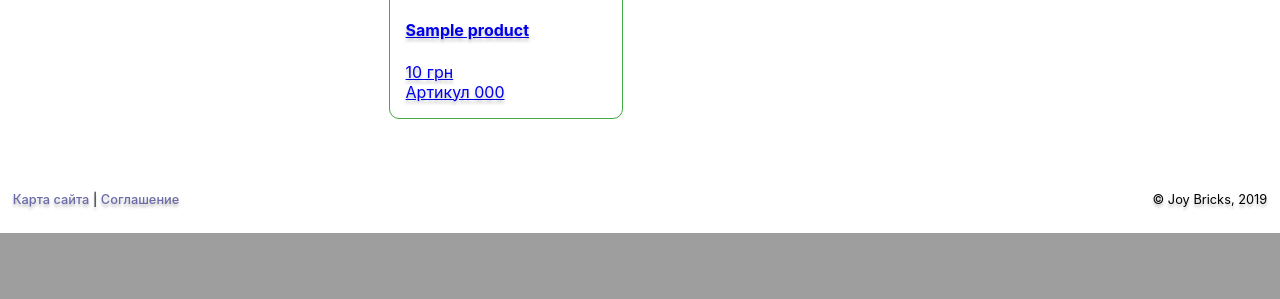
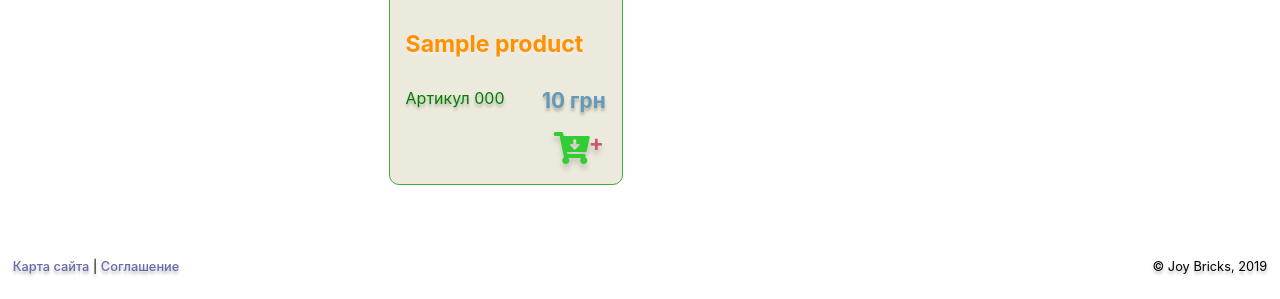
Before and after one commit to Konstantin-Sharohin/joy-bricks, a PHP site: page /joy-bricks/ in a window 1280 px wide. Shown: the part 849-1148 px from the top of the page. Before the commit the page ends 1082 px from the top, so only its background shows below. Run offline with PHP 8.4, Linux system fonts and the light colour scheme; tables that the repository leaves empty or names only in its code hold one stand-in row (values such as "Sample post").

Commit message:
Added cart icon counter

```diff
--- a/contacts.php
+++ b/contacts.php
@@ -7,7 +7,7 @@ if(isset($_POST['send'])) {
 	$no_spam1 = $_POST['no_spam1'];
 	$no_spam2 = $_POST['no_spam2'];
 	$subject = 'Форма отправки сообщений';
-	$to = 'info@joy-bricks.co.ua';
+	$to = require CONTACT_EMAIL;
 	$headers = "From: kos@localhost\r\n";
 	$headers .= "MIME-Version: 1.0\r\n";
 	$headers .= "Content-type: text/html; charset=UTF-8\r\n";
@@ -52,8 +52,8 @@ echo 'Собщение отправлено';
 				<p><textarea name="reply-text" placeholder="Ваше сообщение" required></textarea></p>
 				<input name="no_spam1" type="text" style="display:none" value=""/>
 				<p>
-					<label for="hidden"><span class="number1">2</span> <span class="plus">+</span> <span class="number2">7</span> = </label>
-					<input name="no_spam2" id="hidden" type="text" placeholder="Введите результат" required/>
+					<label for="check"><div class="numbers"><img src="./images/check.jpg" width="150px" height="50px"></div></label>
+					<input name="no_spam2" id="check" type="text" placeholder="Введите результат" required/>
 				</p>
 				<p><button type="submit" name="send" class="send-reply">Отправить</button></p>
 			</form>
--- a/css/custom.css
+++ b/css/custom.css
@@ -2,6 +2,7 @@
   --texture-wood: url("../images/textures/wood.jpg");
   --grey: rgb(165, 139, 125);
   --grey-transparent: rgba(121, 128, 127, 0.205);
+  --items-number: "0";
 }
 
 * {
@@ -122,7 +123,7 @@ body {
   }
 }
 
-@media screen and (max-width: 480px) {
+@media screen and (max-width: 600px) {
 .navbar a.active:first-child {
   background-color: var(--grey);
 }
@@ -157,7 +158,7 @@ a span.nav-symbol {
 /* HEADER END */
 
 
-/* CART ICON START */
+/* HEADER CART ICON START */
 a.cart-icon {
   display: flex;
   flex-direction: column;
@@ -176,15 +177,15 @@ a.cart-icon span {
 a.cart-icon span::before {
   position: absolute;
   left: 35px;
-  content: counter(test);
-  color: pink;
+  content: attr(data-counter);
+  color: rgb(255, 165, 0);
   font-size: 0.5em;
 }
 
 a.cart-icon span:hover {
   color: rgb(255, 255, 255);
 }
-/* CART ICON END */
+/* HEADER CART ICON END */
 /* HEADER END */
 
 
@@ -232,10 +233,13 @@ a.cart-icon span:hover {
 }
 
 .catalog-item {
+  display: flex;
+  flex-direction: column;
   border: 1px solid rgb(66, 170, 66);
   border-radius: 10px;
   padding: 1rem;
   margin: 1rem;
+  background-color: rgb(235, 234, 220);
 }
 
 .catalog-item-image {
@@ -243,8 +247,30 @@ a.cart-icon span:hover {
   height: 200px;
 }
 
+.catalog-item-link {
+  text-decoration: none;
+}
+
+.catalog-item-name {
+  color: rgb(255, 145, 0);
+  font-size: 1.2em;
+  text-shadow: 0 3px 3px rgba(255, 255, 255, 0.25);
+}
+
+.catalog-item-price {
+  float: right;
+  color: rgb(101, 153, 184);
+  font-size: 1.3em;
+  font-weight: bold;
+}
+
+.catalog-item-code {
+  color: green;
+}
+
 .item-image {
   width: 100%;
+  height: 100%;
 }
 
 .categories ul li a,
@@ -265,11 +291,11 @@ a.cart-icon span:hover {
   padding: 1em;
   margin: 0;
   font-weight: bold;
-  text-decoration: underline;
+  text-decoration: none;
   color: rgb(252, 235, 83);
-  text-shadow: 0 3px 3px rgba(0, 0, 0, 0.25);
+  text-shadow: 0 3px 5px rgba(0, 0, 0, 0.5);
   text-transform: uppercase;
-  background-color: cadetblue;
+  background-color: rgb(204, 100, 149);
 }
 
 .success {
@@ -339,7 +365,7 @@ ul.list {
   font-weight: 400;
 }
 
-/* INDEX RETURN TOP START */
+/* INDEX RETURN-TOP START */
 .return-to-top-btn {
   display: none;
   position: fixed;
@@ -349,6 +375,7 @@ ul.list {
   border: none;
   outline: none;
   background-color: rgb(212, 214, 81);
+  box-shadow: 0 7px 7px rgba(0, 0, 0, 0.25);
   color: rgb(129, 114, 114);
   cursor: pointer;
   padding: 15px;
@@ -359,8 +386,37 @@ ul.list {
 .return-to-top-btn:hover {
   background-color: rgb(85, 85, 85);
   color: rgb(255, 255, 255);
+  transition-duration: 0.4s;
 }
-/* INDEX RETURN TOP END */
+/* INDEX RETURN-TOP END */
+
+/* ITEM CART ICON START */
+div.add-cart-icon {
+  margin: 1em 1em 0 auto;
+}
+
+div.add-cart-icon span {
+  font-size: 2rem;
+  font-weight: bold;
+  color: rgb(50, 205, 50);
+  text-shadow: 0 5px 5px rgba(88, 88, 88, 0.25);
+  position: relative;
+}
+
+div.add-cart-icon span::before {
+  position: absolute;
+  left: 35px;
+  content: "+";
+  color: rgb(199, 90, 109);
+  font-size: 0.7em;
+}
+
+div.add-cart-icon span:hover {
+  color: rgb(101, 203, 206);
+  cursor: pointer;
+  transition-duration: 0.4s;
+}
+/* ITEM CART ICON END */
 /* INDEX BODY END */
 
 /* LOGIN/FORGOT/REGISTRATION FORM START */
--- a/includes/config.inc.php
+++ b/includes/config.inc.php
@@ -29,7 +29,7 @@ function cust_error_handler($e_number, $e_message, $e_file, $e_line, $e_vars) {
 
 set_error_handler('cust_error_handler');
 
-function redirect_invalid_user($check = 'user_id', $destination = 'index.php', $protocol = 'http://') {
+/*function redirect_invalid_user($check = 'user_id', $destination = 'index.php', $protocol = 'http://') {
 	if (!headers_sent()) {
 		if (!isset($_SESSION[$check])) {
 			$url = $protocol . BASE_URL . $destination;
@@ -41,4 +41,4 @@ function redirect_invalid_user($check = 'user_id', $destination = 'index.php', $
 			trigger_error('У вас нет разрешений на доступ к этой странице. Авторизируйтесь и попробуйте еще раз.');
 			include_once('includes\footer.html');
 			}
-}
+}*/
--- a/includes/footer.html
+++ b/includes/footer.html
@@ -4,5 +4,6 @@
 </footer>
 <script src="js/nav-toggle.js"></script>
 <script src="js/return-top-btn.js"></script>
+<script src="js/add-to-cart.js"></script>
 </body>
 </html>
--- a/includes/header.html
+++ b/includes/header.html
@@ -88,7 +88,7 @@
 			<i class="fas fa-angle-down"></i>
 		</a>
 		<a href="cart.php" class="cart-icon">
-			<span class="cart-symbol">
+			<span class="cart-symbol" data-counter="0">
 				<i class="fas fa-cart-arrow-down"></i>
 			</span>
 		</a>
--- a/index.php
+++ b/index.php
@@ -21,18 +21,19 @@ include('includes/login.inc.php');
 	<h3 class="categories-title">Категории</h3>
 		<ul class="list">
 			<?php
-			$query_categories = 'SELECT * FROM categories ORDER BY category';
-			$result_categories = mysqli_query($dbConnect, $query_categories);
+			$query_all_categories = 'SELECT * FROM categories ORDER BY category';
+			$result_all_categories = mysqli_query($dbConnect, $query_all_categories);
 
 			$query_all_products = 'SELECT id, title, category, photo, price, code FROM products ORDER BY id';
 			$result_all_products = mysqli_query($dbConnect, $query_all_products);
 
-			if (!$result_categories) {
+			if (!$query_all_categories) {
 				die('Invalid query: ' . mysqli_error());
 			};
-			while (list($id, $category) = mysqli_fetch_array($result_categories, MYSQLI_NUM)) {
+			while (list($id, $category) = mysqli_fetch_array($result_all_categories, MYSQLI_NUM)) {
 				echo '<li><a href="category.php?id=' . $id . '" class="list" title="' . $category . '">' . htmlspecialchars($category) . '</a></li>';
 			}
+
 			?>
 		</ul>
 	</div>
@@ -50,7 +51,7 @@ include('includes/login.inc.php');
 									<img src="images/' . $photo . '.jpg" alt="catalog item" class="item-image">
 								</div>
 								<div class="catalog-item-name">
-										<span><h4>' . $title . '</h4></span>
+									<span class="catalog-item-name title"><h4>' . $title . '</h4></span>
 								</div>
 								<div class="catalog-item-price">
 									<span class="item-price">' . $price . ' грн</span>
@@ -59,6 +60,11 @@ include('includes/login.inc.php');
 									<span class="item-code">Артикул ' . $code . '</span>
 								</div>
 							</a>
+							<div class="add-cart-icon" title="Добавить в корзину">
+								<span class="add-cart-symbol">
+									<i class="fas fa-cart-arrow-down"></i>
+								</span>
+							</div>
 					</div>';
 			}
 			echo '<button class="return-to-top-btn" title="Вернуться наверх">
@@ -66,6 +72,7 @@ include('includes/login.inc.php');
 						<i class="fas fa-angle-double-up"></i>
 					</span>
 				</button></div>';
+
 		?>
 	</section>
 </main>
--- /dev/null
+++ b/js/add-to-cart.js
@@ -0,0 +1,32 @@
+
+
+    let catalog_container = document.querySelector(".catalog-container"),
+        header_cart_icon = document.querySelector(".cart-icon span"),
+        carts_array = [],
+        current_cart = {},
+        counter = 0,
+        current_item_container;
+    catalog_container.addEventListener("click", function (event) {
+        counter++;
+        let selectedIcon = event.target.className;
+        if (selectedIcon == "fas fa-cart-arrow-down") {
+            current_item_container = event.target.parentElement.parentElement.parentElement;
+            current_cart.title = current_item_container.querySelector('a').getAttribute('title');
+            current_cart.photo = current_item_container.querySelector('img').getAttribute('src');
+            current_cart.price = current_item_container.querySelector('.item-price').textContent;
+            current_cart.code = current_item_container.querySelector('.item-code').textContent;
+            carts_array.push(current_cart);
+            header_cart_icon.dataset.counter = counter;
+        };
+    });
+    /*} else if (document.attachEvent) {
+        var icon_container = document.getElementById("#switcher"),
+            navElements = document.getElementsByClassName(".nav-element-link, .cart-icon"),
+            toggle = function (event) {
+                event.returnValue = false;
+                for (let i = 0; i < navElements.length; i++) {
+                    navElements[i].classList.toggle("responsive")
+                }
+                icon.className = icon.className == "fas fa-angle-down" ? "fas fa-angle-up" : "fas fa-angle-down";
+            };
+        icon_container.attachEvent("onclick", toggle);*/
--- /dev/null
+++ b/js/filter.js
@@ -0,0 +1,3 @@
+(function () {
+
+})();
--- a/js/return-top-btn.js
+++ b/js/return-top-btn.js
@@ -1,17 +1,17 @@
-(function () {
+window.onload = function () {
    if (document.addEventListener) {
-        const scroll_btn = document.querySelector('.return-to-top-btn');
-        function scrollBtnDisplay(event) {
+        const scroll_btn = document.querySelector('.return-to-top-btn'),
+        scrollBtnDisplay = (event) => {
             event.preventDefault();
             scroll_btn.style.display = (document.body.scrollTop > 850 || document.documentElement.scrollTop > 850)? "block":"none";
-        };
-        const pageUp = (event) => {
+        },
+        pageUp = (event) => {
             event.preventDefault();
             document.body.scrollTop = 0;
             document.documentElement.scrollTop = 0;
         };
             window.addEventListener("scroll", scrollBtnDisplay);
-            window.addEventListener("click", pageUp);
+            scroll_btn.addEventListener("click", pageUp);
     } else if (document.attachEvent) {
         const scroll_btn = document.getElementsByClassName(".return-to-top-btn");
         scrollBtnDisplay = function(event) {
@@ -24,6 +24,6 @@
             document.documentElement.scrollTop = 0;
         };
         window.attachEvent("scroll", scrollBtnDisplay);
-        window.attachEvent("click", pageUp);
+        scroll_btn.attachEvent("click", pageUp);
     }
-})();
+};
```
Also changed, not shown: category.php (+68 -35 lines), js/nav-toggle.js (+3 -4 lines), 1 other file. Lines whose indentation alone changed are shown as unchanged.
